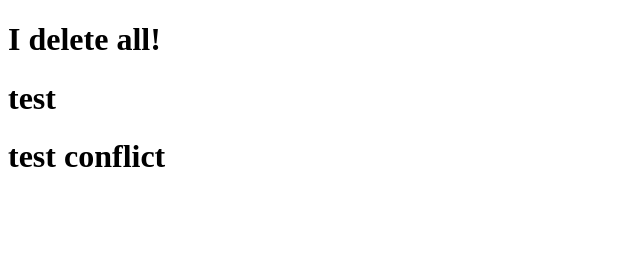
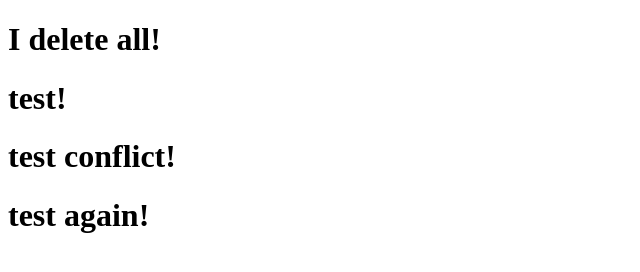
Before and after one commit to bbn718/sourcetree_practice, a plain HTML site: page index.html in a window 1280 px wide. Shown: the whole page, without its empty margins (0-640 px from the left). Drawn offline with Linux system fonts and the light colour scheme.

Commit message:
no message

```diff
--- a/index.html
+++ b/index.html
@@ -4,11 +4,12 @@
     <meta charset="UTF-8">
     <meta http-equiv="X-UA-Compatible" content="IE=edge">
     <meta name="viewport" content="width=device-width, initial-scale=1.0">
-    <title>Document</title>
+    <title>Test!</title>
 </head>
 <body>
     <h1>I delete all!</h1>
-    <h1>test</h1>
-    <h1>test conflict</h1>
+    <h1>test!</h1>
+    <h1>test conflict!</h1>
+    <h1>test again!</h1>
 </body>
 </html>
```
